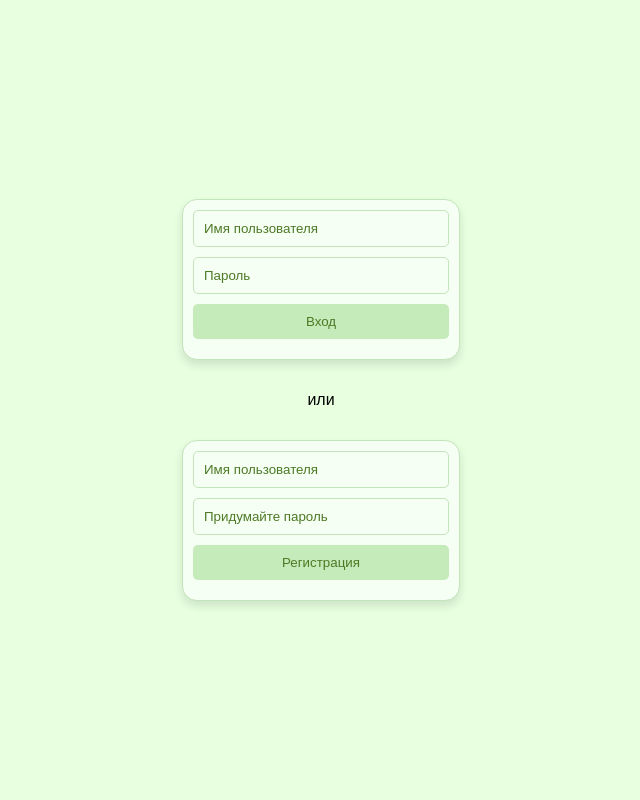
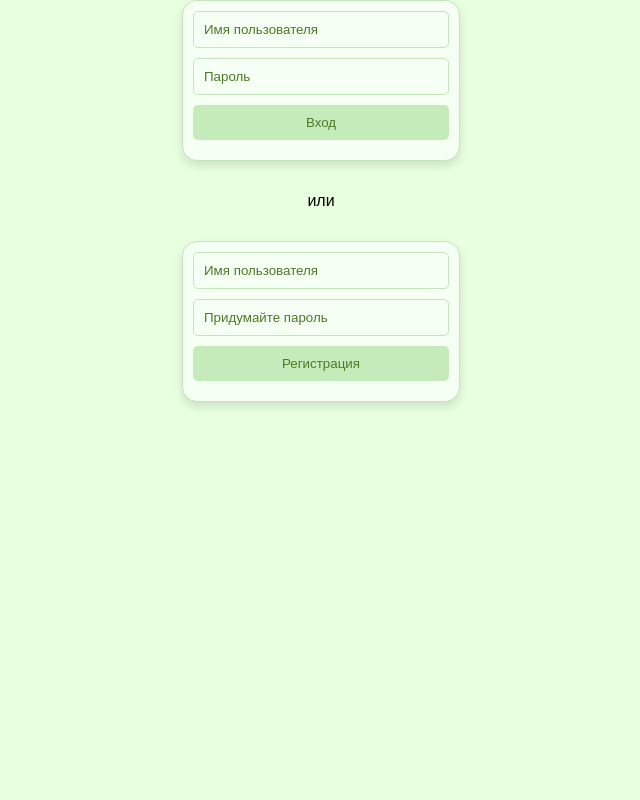
Before and after one commit to Kozodoychik/beaver-s-social, a PHP site: page /login.php in a window 1280 px wide. Shown: the whole page, without its empty margins (319-959 px from the left). Run offline with PHP 8.4, Linux system fonts and the light colour scheme.

Commit message:
.htaccess и исправление мелкого недочёта в стиле

```diff
--- a/style.css
+++ b/style.css
@@ -15,7 +15,7 @@ html {
 }
 
 html, body {
-    height: 100vh;
+    min-height: 100%;
     margin: 0;
     background-color: var(--bg-color);
 }
```
Also changed, not shown: api/.htaccess (added).
